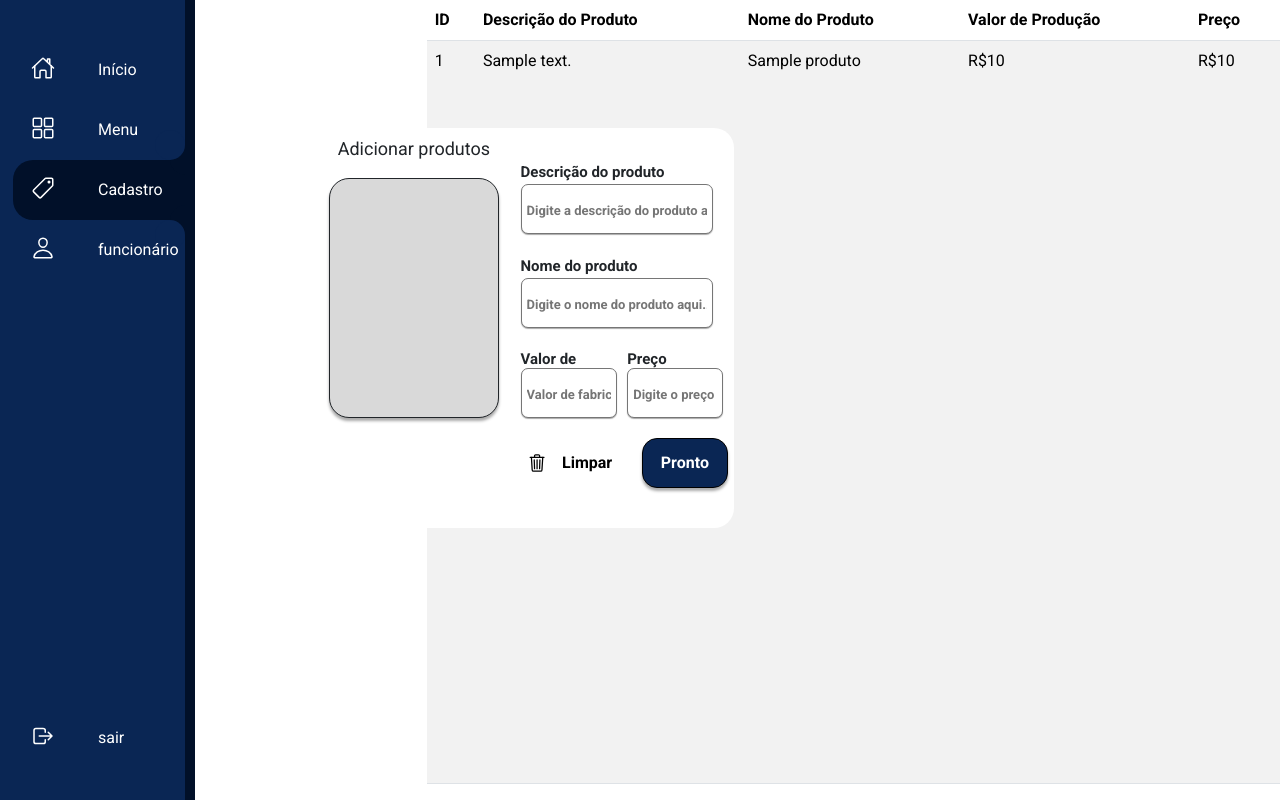
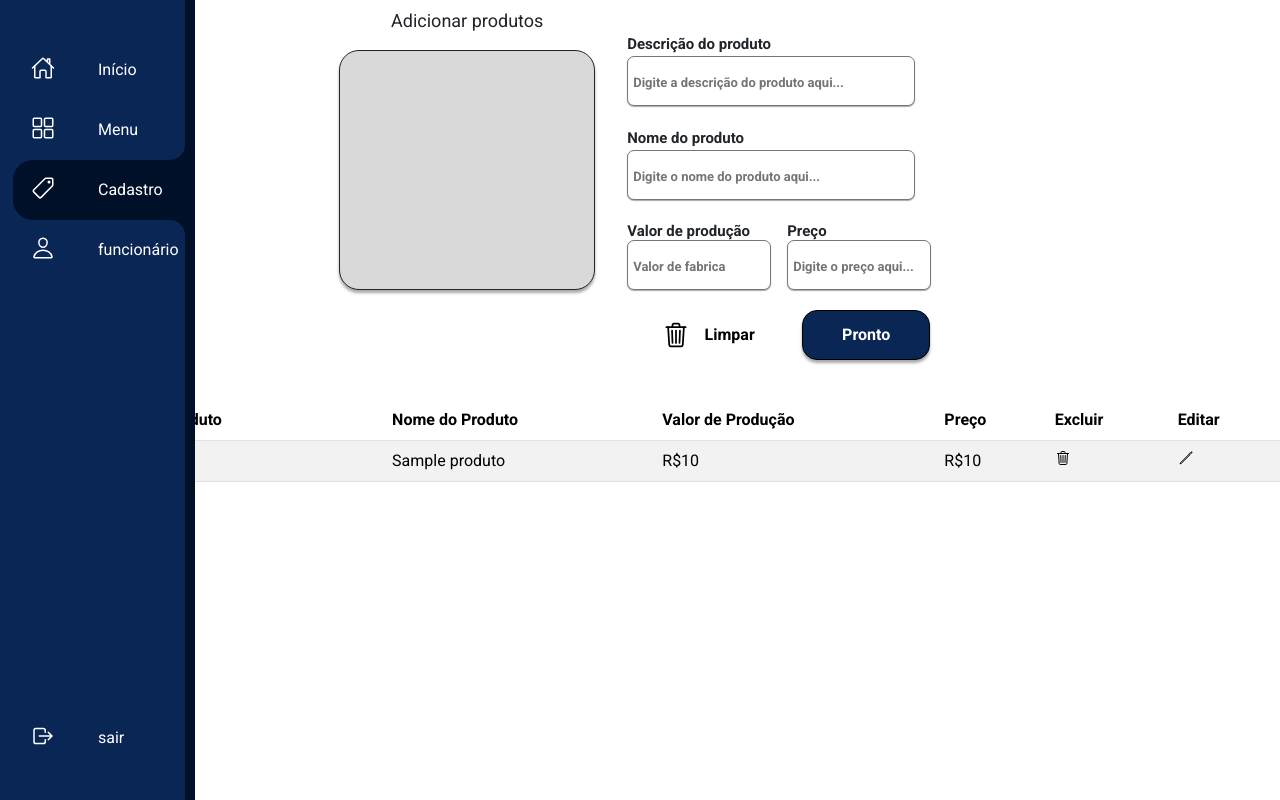
Before and after one commit to Marcelzin/TCC, a PHP site: page /TCC/PAGES/cadastro_prod.php in a window 1280 px wide. Run offline with PHP 8.4, Linux system fonts and the light colour scheme; tables that the repository leaves empty or names only in its code hold one stand-in row (values such as "Sample post"); some libraries are stand-ins or nearby versions.

Commit message:
Correções cadastra produto
Signed-off-by: Marcel <contatomarcelpereira@gmail.com>

```diff
--- a/CSS/cadastro_prod.css
+++ b/CSS/cadastro_prod.css
@@ -38,7 +38,6 @@ body {
 .card-cadastro {
     width: 40rem;
     height: 25rem;
-    margin-top: 8rem;
     position: relative;
     left: 24%;
     display: flex;
@@ -46,7 +45,6 @@ body {
     justify-content: flex-start;
     background-color: white;
     border-radius: 20px;
-
 }
 
 .left {
--- a/PAGES/cadastro_prod.php
+++ b/PAGES/cadastro_prod.php
@@ -16,7 +16,7 @@
 
 </head>
 
-<body>
+<body style="flex-direction: column">
 
     <div class="navigation">
         <ul>
@@ -33,7 +33,7 @@
                 </a>
             </li>
             <li class="list active">
-                <a href="/TCC/PAGES/cadastro_prod.html">
+                <a href="/TCC/PAGES/cadastro_prod.php">
                     <span class="icon"><ion-icon name="pricetag-outline"></ion-icon></span>
                     <span class="title">Cadastro</span>
                 </a>
@@ -55,7 +55,7 @@
         </ul>
     </div>
 
-    <div class="card-cadastro">
+    <div class="card-cadastro" style="margin-top: 0px">
         <div class="left">
             <form id="form_cadastro_prod" name="form_cadastro_prod" method="POST">
                 <div>
@@ -115,6 +115,8 @@
             <th>Nome do Produto</th>
             <th>Valor de Produção</th>
             <th>Preço</th>
+            <th>Excluir</th>
+            <th>Editar</th>
         </tr>
     </thead>
     <tbody id="tabela-produtos">
@@ -133,16 +135,19 @@
                 echo "<td>" . $row["nome"] . "</td>";
                 echo "<td>R$" . $row["valor_fabrica"] . "</td>";
                 echo "<td>R$" . $row["valor_venda"] . "</td>";
+                echo '<td><ion-icon name="trash-outline" style="cursor: pointer;" onclick="excluirProd(' . $row["id"] . ')"></ion-icon></td>'; // Ícone de exclusão do Ionicons
+                echo '<td><ion-icon name="pencil-outline" style="cursor: pointer;" onclick="editarProd(' . $row["id"] . ')"></ion-icon></td>'; // Ícone de edição do Ionicons
                 echo "</tr>";
             }
         } else {
-            echo "<tr><td colspan='5'>Nenhum registro encontrado.</td></tr>";
+            echo "<tr><td colspan='7'>Nenhum registro encontrado.</td></tr>";
         }
 
         mysqli_close($conexao);
         ?>
     </tbody>
 </table>
+
 
     <script type="module" src="https://unpkg.com/ionicons@5.5.2/dist/ionicons/ionicons.esm.js"></script>
     <script nomodule src="https://unpkg.com/ionicons@5.5.2/dist/ionicons/ionicons.js"></script>
--- a/PAGES/funcionarios.html
+++ b/PAGES/funcionarios.html
@@ -30,7 +30,7 @@
                     </a>
                 </li>
                 <li class="list">
-                    <a href="/TCC/PAGES/cadastro_prod.html">
+                    <a href="/TCC/PAGES/cadastro_prod.php">
                         <span class="icon"><ion-icon name="pricetag-outline"></ion-icon></span>
                         <span class="title">Cadastro</span>
                     </a>
--- a/PAGES/home.html
+++ b/PAGES/home.html
@@ -25,7 +25,7 @@
                 </a>
             </li>
             <li class="list">
-                <a href="/TCC/PAGES/cadastro_prod.html">
+                <a href="/TCC/PAGES/cadastro_prod.php">
                     <span class="icon"><ion-icon name="pricetag-outline"></ion-icon></span>
                     <span class="title">Cadastro</span>
                 </a>
--- a/PAGES/vendas.html
+++ b/PAGES/vendas.html
@@ -30,7 +30,7 @@
                     </a>
                 </li>
                 <li class="list">
-                    <a href="/TCC/PAGES/cadastro_prod.html">
+                    <a href="/TCC/PAGES/cadastro_prod.php">
                         <span class="icon"><ion-icon name="pricetag-outline"></ion-icon></span>
                         <span class="title">Cadastro</span>
                     </a>
```
